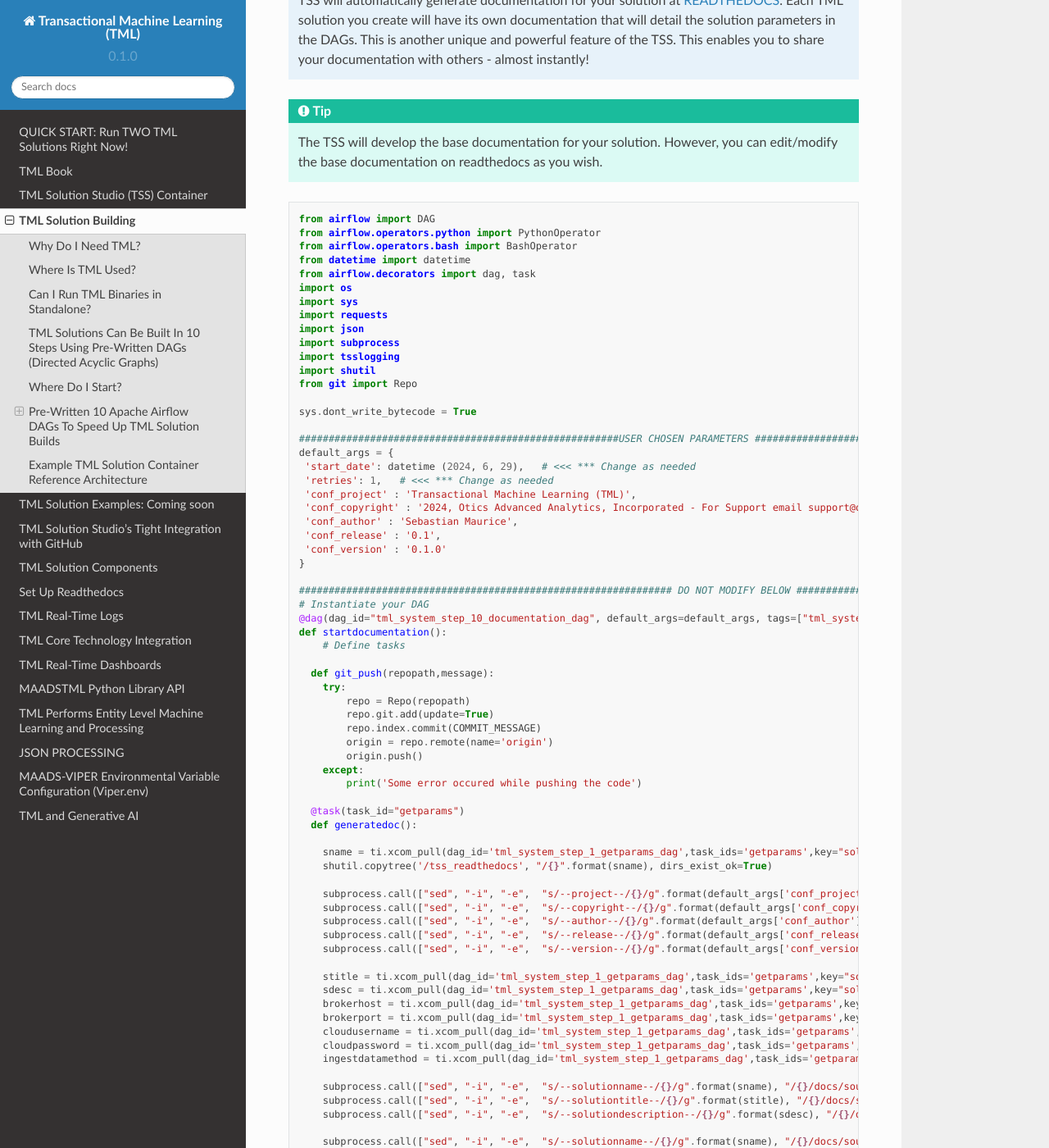
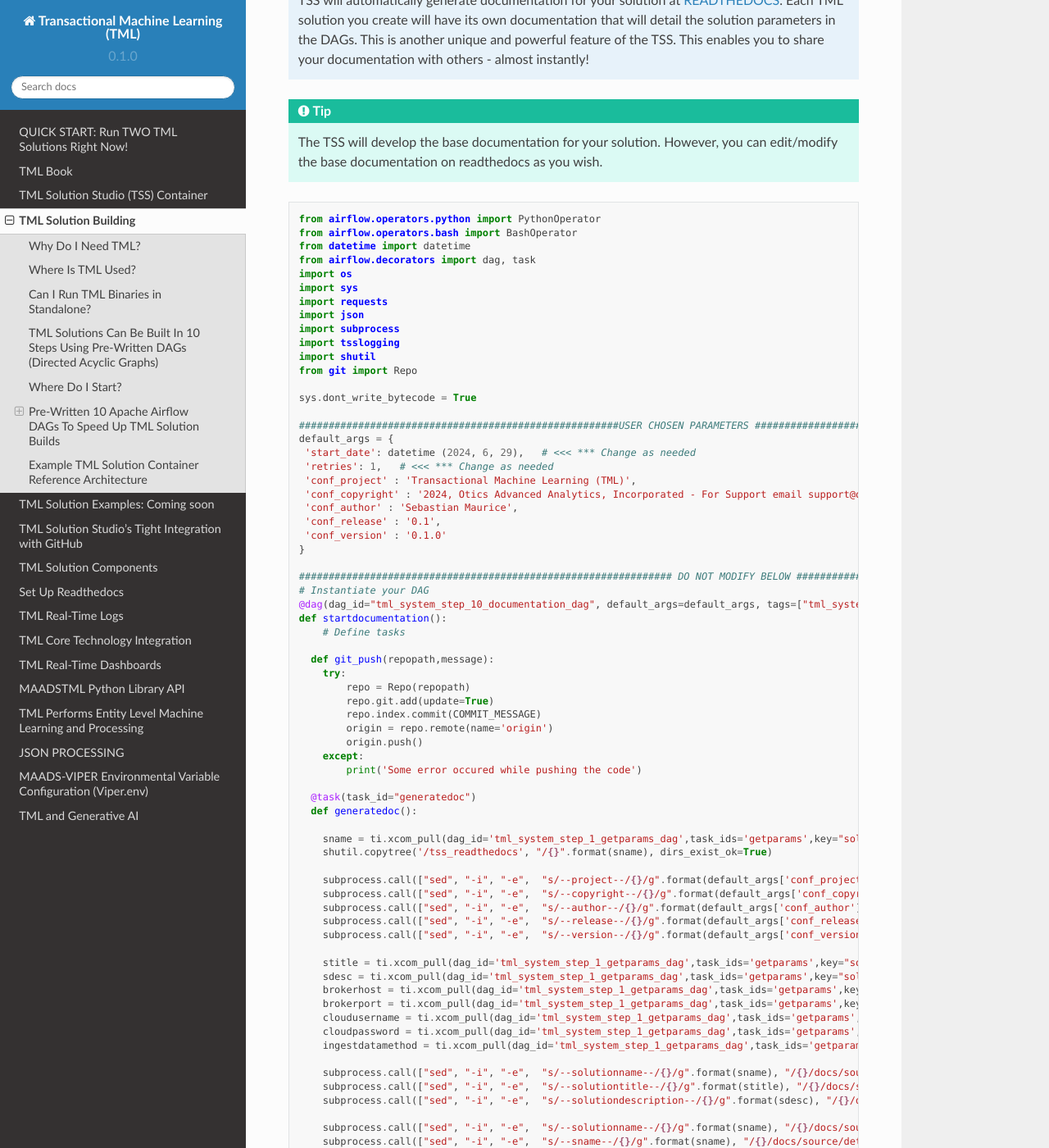
Before and after one commit to smaurice101/readthedocs, a Sphinx documentation site: the page built from docs/source/tmlbuilds.rst, in a window 1280 px wide and 1400 px high, scrolled down 51822 px. Shown: the whole window at 82% size. Built offline with Sphinx 7.4.7 and the Read the Docs theme 2.0.0, drawn with Linux system fonts in a browser that asks for light colours; some of the changed text lies outside the part shown.

Commit message:
Update tmlbuilds.rst

```diff
--- a/docs/source/tmlbuilds.rst
+++ b/docs/source/tmlbuilds.rst
@@ -3461,7 +3461,6 @@
 
 .. code-block:: PYTHON
 
-    from airflow import DAG
     from airflow.operators.python import PythonOperator
     from airflow.operators.bash import BashOperator
     from datetime import datetime
@@ -3504,7 +3503,7 @@
         except:
             print('Some error occured while pushing the code')
 
-      @task(task_id="getparams")
+      @task(task_id="generatedoc")
       def generatedoc():
 
         sname = ti.xcom_pull(dag_id='tml_system_step_1_getparams_dag',task_ids='getparams',key="solutionname")
@@ -3752,6 +3751,8 @@
         print(response.json())
         tsslogging.tsslogit(response.json())
 
+      generatedoc()
+
     dag = startdocumentation()
 
 .. list-table::
```
